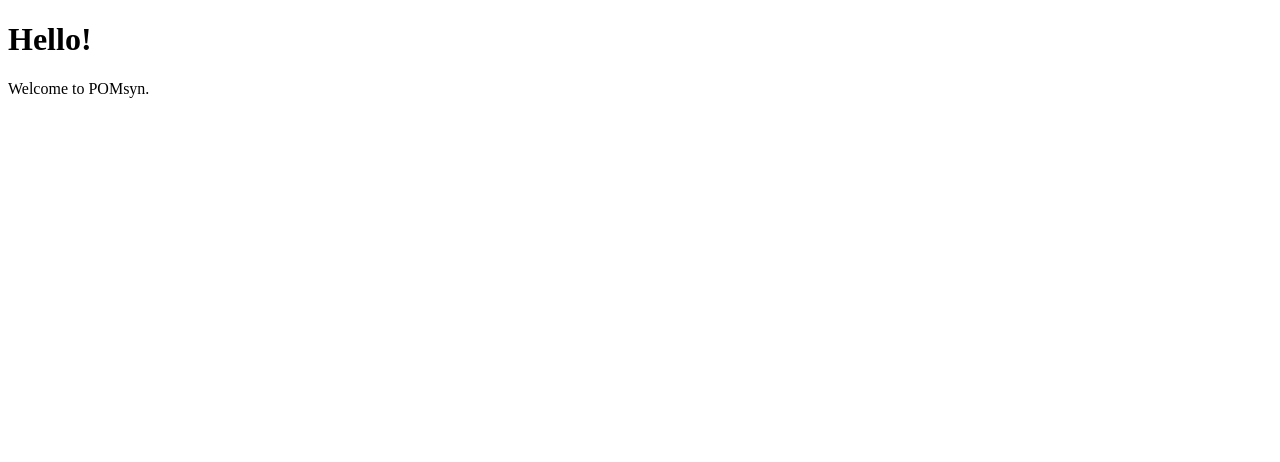
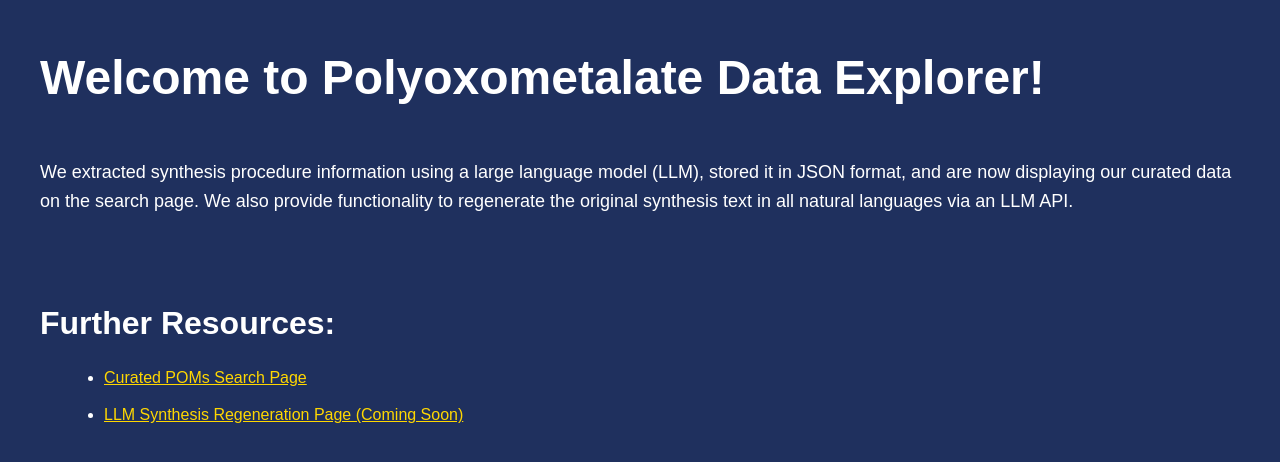
Before and after one commit to JanL80/SYNforPOM, a plain HTML site: page index.html in a window 1280 px wide. Drawn offline with Linux system fonts and the light colour scheme.

Commit message:
Update index.html

```diff
--- a/index.html
+++ b/index.html
@@ -1,12 +1,62 @@
-
 <!DOCTYPE html>
-<html lang="de">
+<html lang="en">
 <head>
-  <meta charset="UTF-8" />
-  <title>Meine GitHub Pages Site</title>
+  <meta charset="UTF-8">
+  <title>Polyoxometalate Data Explorer</title>
+  <style>
+    body {
+      background-color: #1F305E; /* RAL 5003 Sapphire Blue */
+      color: white;
+      font-family: Arial, sans-serif;
+      margin: 40px;
+      line-height: 1.6;
+    }
+    a {
+      color: #FFD700; /* High-contrast link color */
+      text-decoration: underline;
+    }
+    h1 {
+      font-size: 3rem;
+      margin-bottom: 1rem;
+    }
+    h2 {
+      font-size: 2rem;
+      margin-top: 2rem;
+      margin-bottom: 0.5rem;
+    }
+    p {
+      font-size: 1.125rem;
+      margin-top: 0;
+      margin-bottom: 1.5rem;
+    }
+    ul {
+      list-style-type: disc;
+      margin-left: 1.5rem;
+    }
+    li {
+      margin-bottom: 0.75rem;
+    }
+  </style>
 </head>
 <body>
-  <h1>Hello!</h1>
-  <p>Welcome to POMsyn.</p>
+  <h1>Welcome to Polyoxometalate Data Explorer!</h1>
+  <br>
+  <p>
+    We extracted synthesis procedure information using a large language model (LLM), stored it in JSON format, and are now displaying our curated data on the search page. We also provide functionality to regenerate the original synthesis text in all natural languages via an LLM API.
+  </p>
+  <br>
+  <h2>Further Resources:</h2>
+  <ul>
+    <li>
+      <a href="https://digital-chemistry.github.io/Curated_POMs/search.html" target="_blank" rel="noopener">
+        Curated POMs Search Page
+      </a>
+    </li>
+    <li>
+      <a href="#" target="_blank" rel="noopener">
+        LLM Synthesis Regeneration Page (Coming Soon)
+      </a>
+    </li>
+  </ul>
 </body>
 </html>
```
